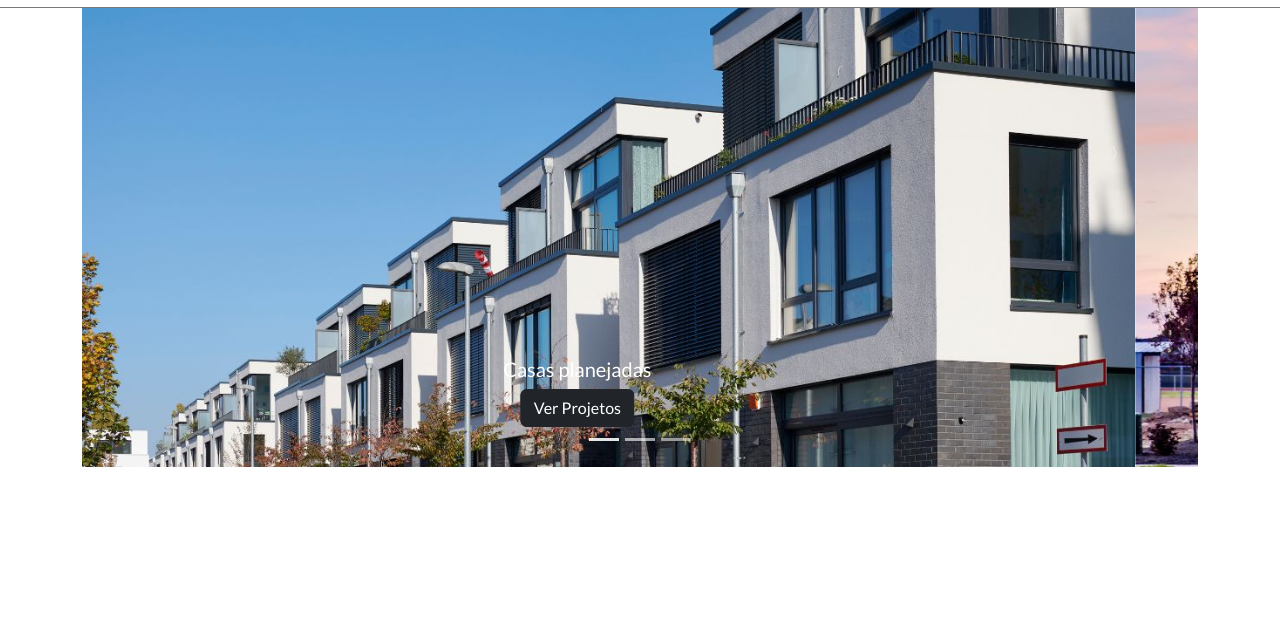
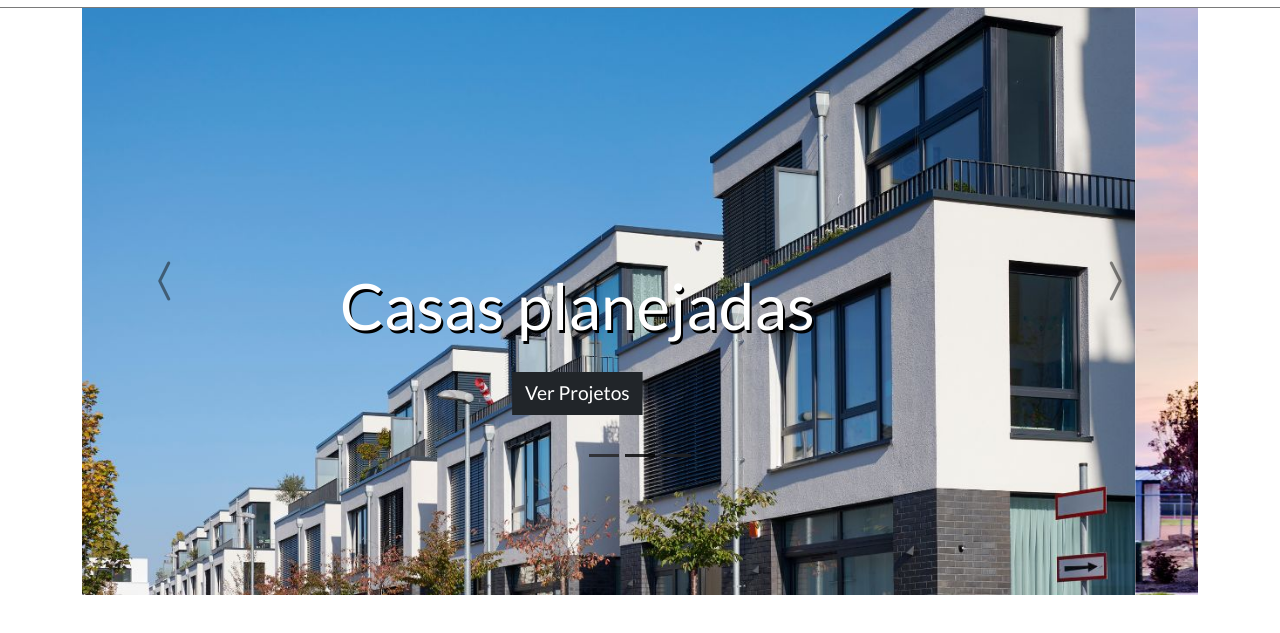
Before and after one commit to DanielDimas2002/HomePage-BootStrap-5, a plain HTML site: page index.html in a window 1280 px wide. Shown: the part 161-794 px from the top of the page. Drawn offline with nearby package versions, Linux system fonts and the light colour scheme.

Commit message:
Estilização do Slide

```diff
--- a/css/styles.css
+++ b/css/styles.css
@@ -64,3 +64,58 @@
 #navbar-items .nav-item{
     margin: 0 1 rem;
 }
+
+#slider{
+    margin-top: 8rem;
+    margin-bottom: 1em;
+}
+
+#slider .carousel-caption{
+    bottom: 3rem;
+}
+
+#slider .carousel-caption h5{
+    font-size: 2.5rem;
+    text-shadow: #000 2px 2px;
+}
+
+.btn{
+    border-radius: 0;
+}
+
+#slider .btn{
+    padding: 0.4 0.8em;
+    font-size: 1em;
+    margin-top: 1em;
+}
+
+.carousel-control-prev i, .carousel-control-next i {
+    color: #111;
+    font-size: 3rem;
+}
+
+.carousel-indicators [data-bs-target]{
+    background-color: #222;
+    opacity: 0.8;
+}
+
+.carousel-indicators .active{
+    background-color: #000;
+}
+
+@media(min-width: 768px){
+    #slider .carousel-caption{
+        bottom: 10em;
+    }
+    #slider .carousel-caption h5{
+        font-size: 4rem;
+        text-shadow: #000 2px 3px;
+    }
+    #slider .btn{
+        padding: 0.6 1.6em;
+        font-size: 1.2rem;
+    }
+    .carousel-indicators{
+        bottom: 7em;
+    }
+}
--- a/index.html
+++ b/index.html
@@ -82,7 +82,7 @@
                 </div>
             </div>
             <button class="carousel-control-prev" type="button" data-bs-target="#slider" data-bs-slide="prev">
-                <i class="bi bi-chevron-compact-letf"></i>
+                <i class="bi bi-chevron-compact-left"></i>
                 <span class="visually-hidden">Previous</span>
             </button>
 
```
